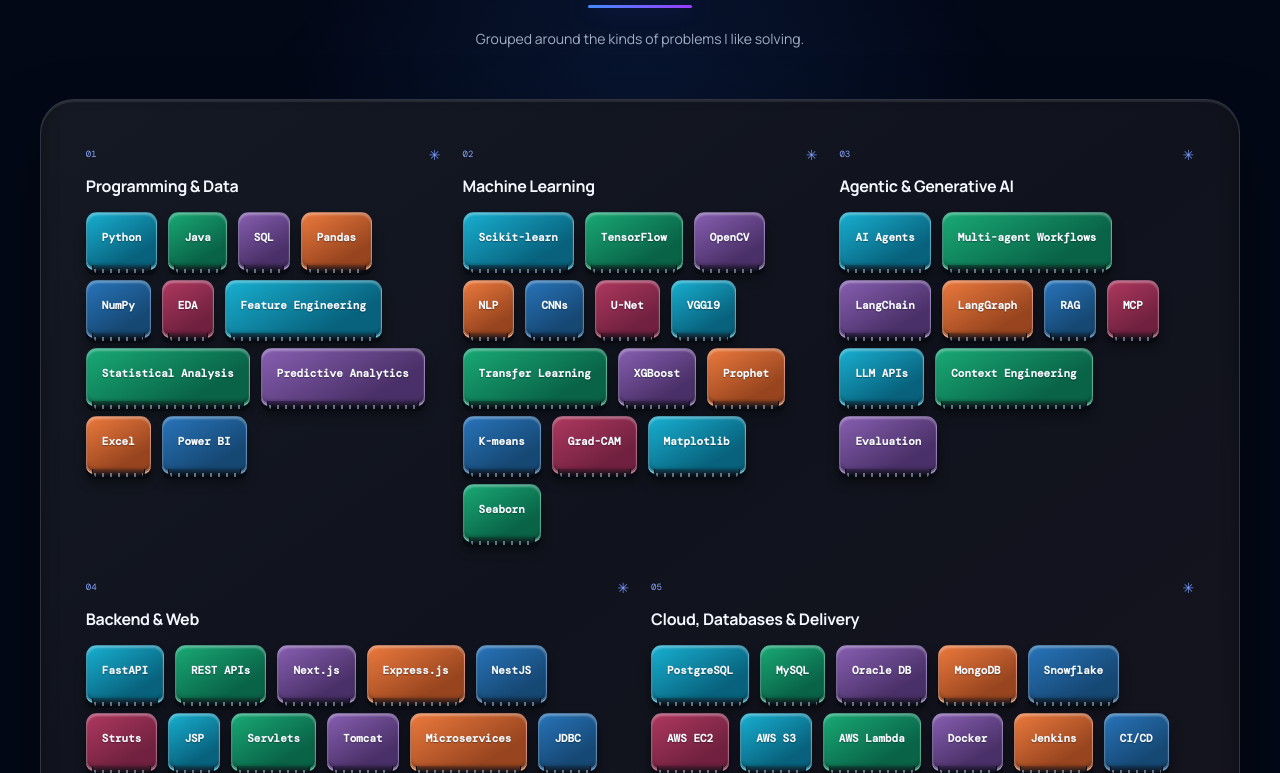
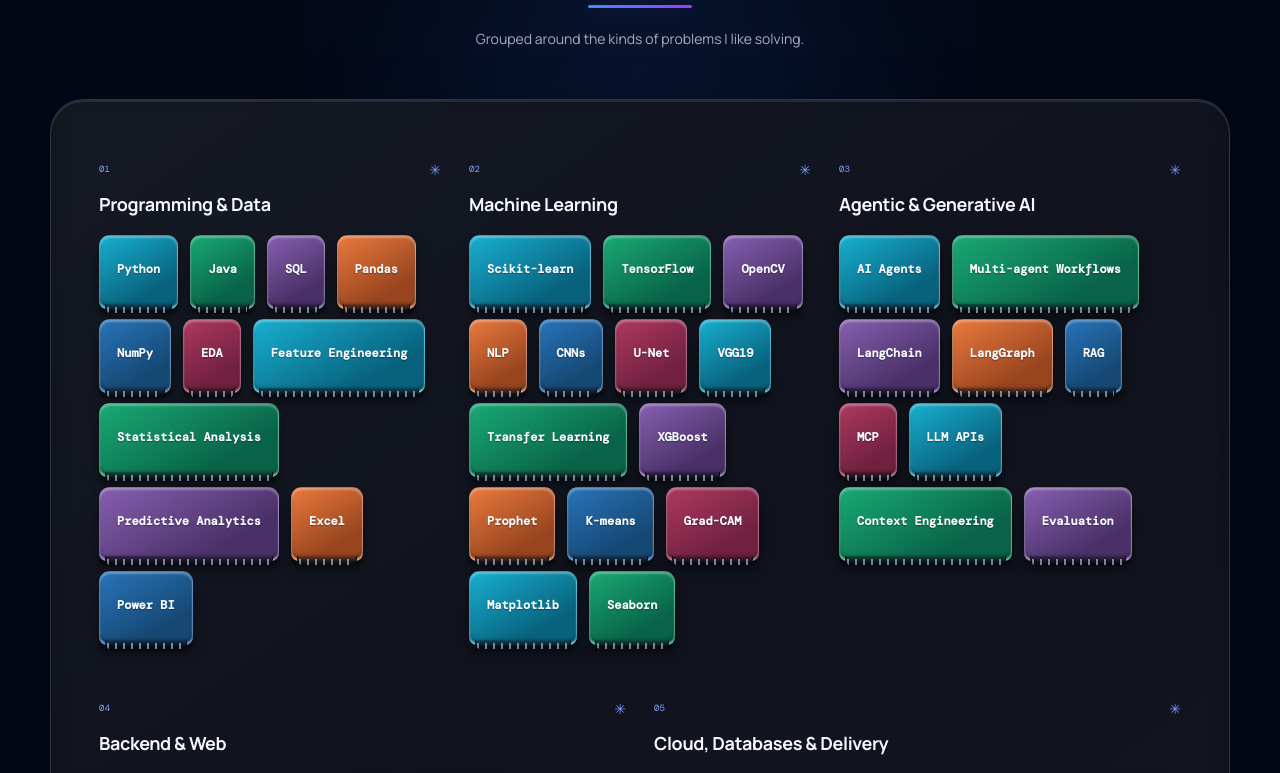
Before and after one commit to Mainaky/mainak-portfolio, a React (Create React App) app: page / in a window 1280 px wide. Shown: the part 1807-2580 px from the top of the page. Built offline with nearby package versions, Linux system fonts and the light colour scheme.

Commit message:
Expand skill keyboard to reference layout

```diff
--- a/src/index.css
+++ b/src/index.css
@@ -486,16 +486,16 @@
 
 /* Put the real, interactive skill caps on a single keyboard deck. */
 .section-skills { overflow: visible; }
-.section-skills .section-wrap { width: min(1450px, calc(100% - 80px)); }
+.section-skills .section-wrap { width: min(1860px, calc(100% - 100px)); }
 .skill-stage {
-  padding: clamp(34px, 3.5vw, 54px);
+  padding: clamp(60px, 4vw, 72px) clamp(48px, 3.5vw, 68px);
   border: 1px solid rgba(157, 169, 194, .22);
   border-radius: 34px;
   background: linear-gradient(145deg, #151923 0%, #10131d 52%, #15141f 100%);
   box-shadow: 0 34px 70px rgba(0, 0, 0, .42), inset 0 2px 0 rgba(255, 255, 255, .09), inset 0 -8px 18px rgba(0, 0, 0, .3);
 }
 .keyboard-art { display: none; }
-.skill-grid { gap: 38px 22px; }
+.skill-grid { gap: 56px 28px; }
 .skill-card,
 .skill-card:nth-child(2n),
 .skill-card:hover {
@@ -509,17 +509,17 @@
   transform: none;
 }
 .skill-card-top { min-height: 19px; }
-.skill-card h3 { margin: 11px 0 15px; font-size: 16px; }
-.skill-chips { gap: 12px 11px; }
+.skill-card h3 { margin: 13px 0 19px; font-size: 18px; }
+.skill-chips { gap: 12px 12px; }
 .skill-chips .skill-key {
-  min-height: 56px;
-  padding: 12px 15px 16px;
+  min-height: 72px;
+  padding: 16px 17px 20px;
   border-color: rgba(231, 242, 255, .28);
   border-radius: 11px 11px 8px 8px;
   color: #f8fbff;
   background: linear-gradient(150deg, var(--key-top), var(--key-bottom) 75%);
   box-shadow: 0 2px 0 color-mix(in srgb, var(--key-top), white 32%), 0 7px 0 #080b12, 0 10px 12px rgba(0, 0, 0, .42), inset 0 2px 2px rgba(255, 255, 255, .3), inset 0 -3px 3px rgba(0, 0, 0, .22);
-  font-size: 11px;
+  font-size: 12px;
   transition: transform .09s ease, filter .15s ease, box-shadow .09s ease;
 }
 .skill-chips .skill-key::before {
@@ -531,7 +531,7 @@
   border-radius: 0 0 5px 5px;
   background: linear-gradient(180deg, color-mix(in srgb, var(--key-bottom), #080b12 28%), #080b12);
 }
-.skill-chips .skill-key::after { position: absolute; right: 7px; bottom: -6px; left: 7px; height: 4px; border-radius: 0 0 3px 3px; background: repeating-linear-gradient(90deg, rgba(210, 230, 255, .45) 0 2px, transparent 2px 8px); content: ""; }
+.skill-chips .skill-key::after { position: absolute; right: 7px; bottom: -7px; left: 7px; height: 6px; border-radius: 0 0 3px 3px; background: repeating-linear-gradient(90deg, rgba(210, 230, 255, .55) 0 2px, transparent 2px 8px); content: ""; }
 .skill-chips .skill-key:nth-child(6n + 1) { --key-top: #18afd0; --key-bottom: #08627d; }
 .skill-chips .skill-key:nth-child(6n + 2) { --key-top: #19a975; --key-bottom: #096347; }
 .skill-chips .skill-key:nth-child(6n + 3) { --key-top: #875fb1; --key-bottom: #4a3068; }
```
